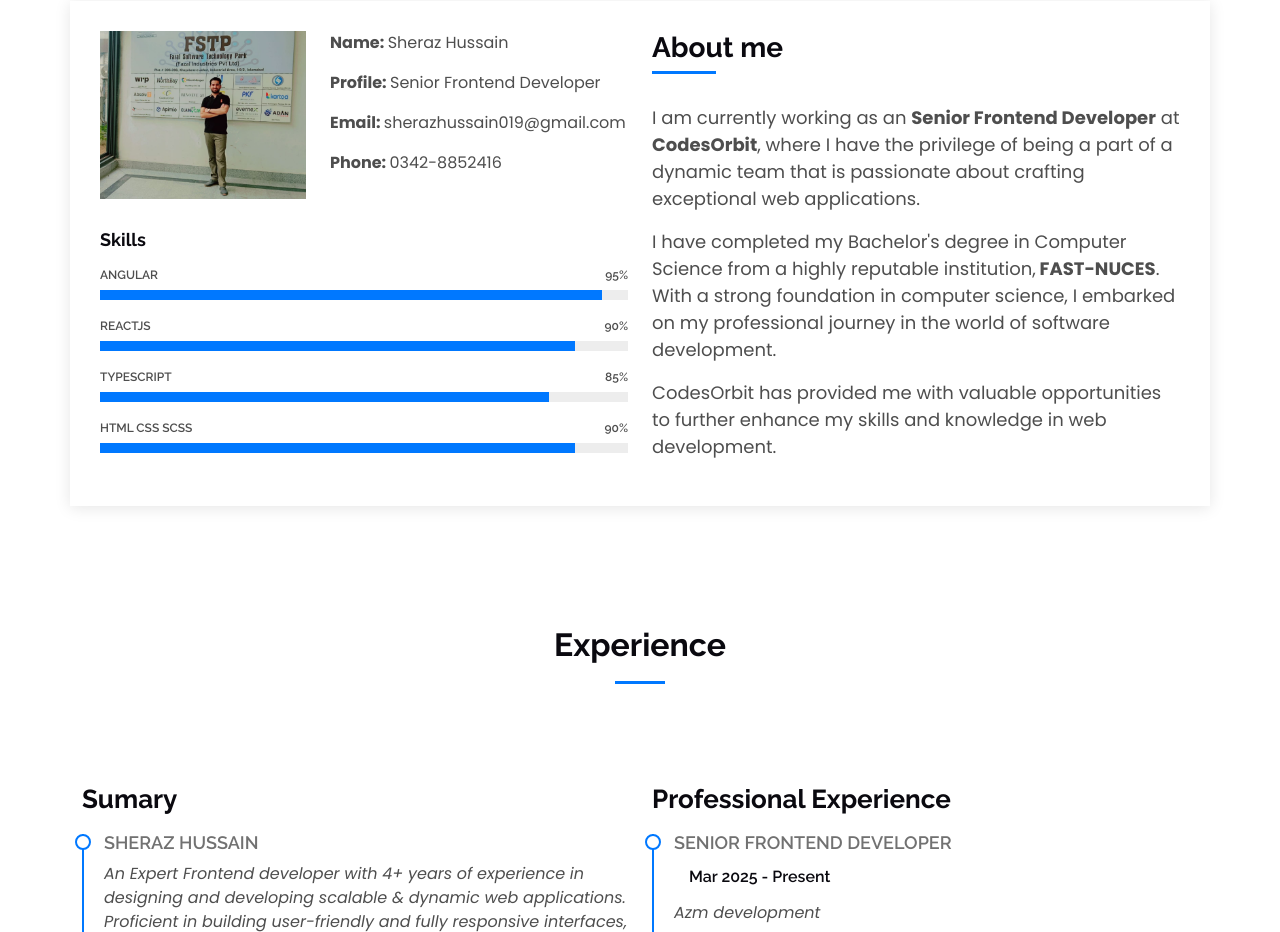
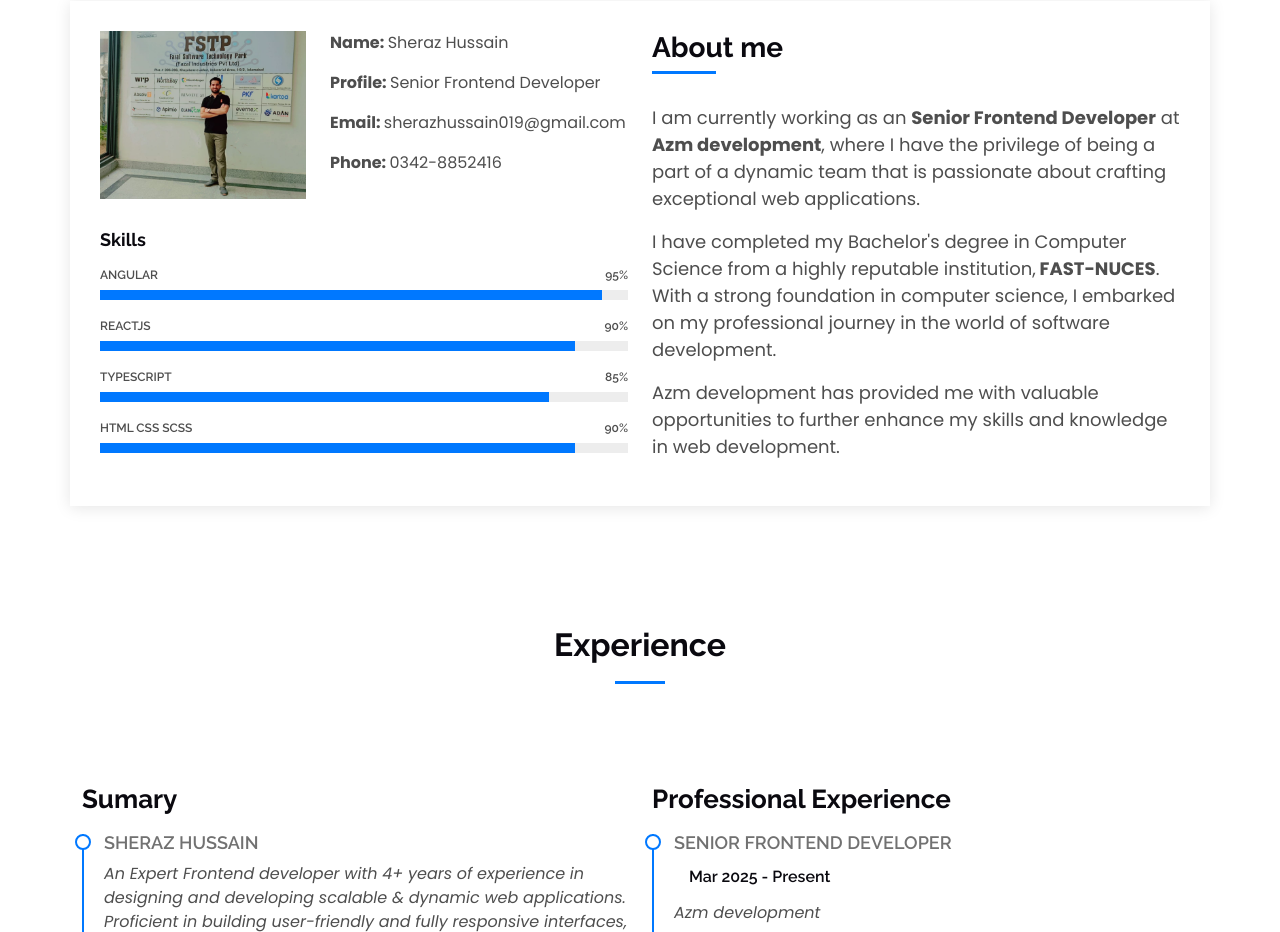
Before and after one commit to sherazhussain/Potfolio, a plain HTML site: page index.html in a window 1280 px wide. Shown: the part 860-1792 px from the top of the page. Drawn offline with Linux system fonts and the light colour scheme.

Commit message:
company designation updated

```diff
--- a/index.html
+++ b/index.html
@@ -127,14 +127,14 @@
             <div class="about-me">
               <h4>About me</h4>
               <p>
-                I am currently working as an <b> Senior Frontend Developer</b> at <b>CodesOrbit</b>, where I have the privilege of being a part of a dynamic team that is passionate about crafting exceptional web applications.
+                I am currently working as an <b> Senior Frontend Developer</b> at <b>Azm development</b>, where I have the privilege of being a part of a dynamic team that is passionate about crafting exceptional web applications.
               </p>
               <p>
                 I have completed my Bachelor's degree in Computer Science from a highly reputable institution,<b> FAST-NUCES</b>.
                 With a strong foundation in computer science, I embarked on my professional journey in the world of software development.
               </p>
               <p>
-                CodesOrbit has provided me with valuable opportunities to further enhance my skills and knowledge in web development.
+                Azm development has provided me with valuable opportunities to further enhance my skills and knowledge in web development.
               </p>
             </div>
           </div>
```
